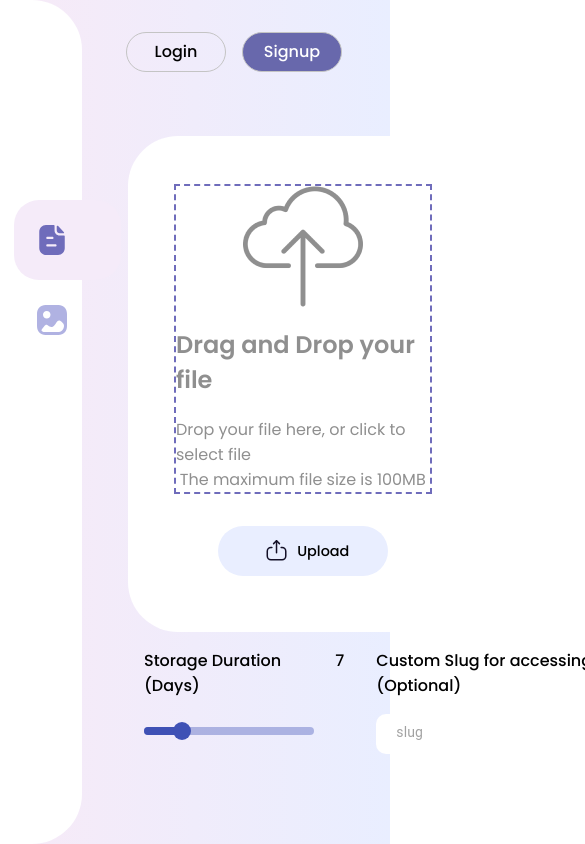
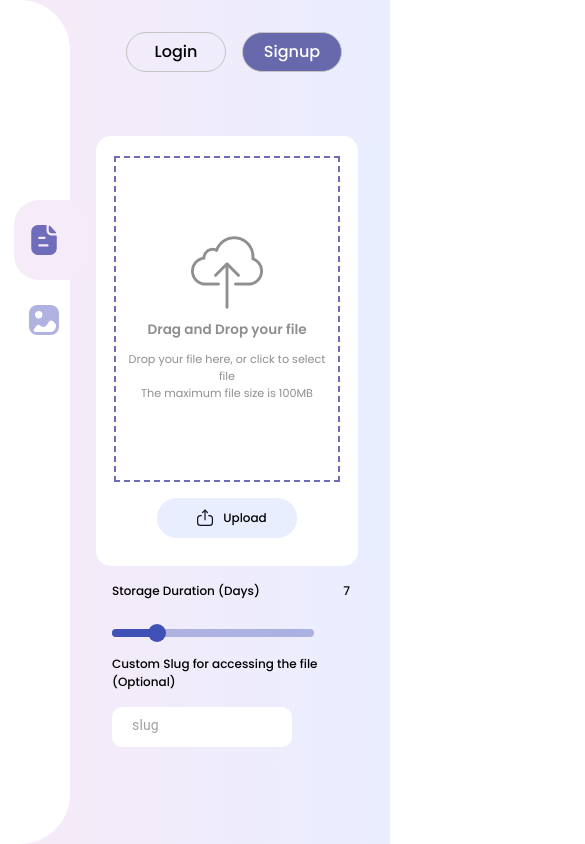
Before and after one commit to thetkpark/cscms-storage, a React (Create React App) app in the folder client/: page / in a window 390 px wide. Shown: the top 844 px of the page, 585 px wide, since content can reach past the window. Built offline with nearby package versions, Linux system fonts and the light colour scheme; no server answers.

Commit message:
fix: responsive mobile :hammer:

```diff
--- a/client/src/components/upload/UploadContainer.js
+++ b/client/src/components/upload/UploadContainer.js
@@ -67,13 +67,7 @@ const UploadContainer = ({ type, handleUpload, setError, progress }) => {
 				) : null}
 				<Button
 					bgColor={'#E9EEFF'}
-					style={{
-						border: 'none',
-						fontSize: '.9rem',
-						width: '170px',
-						height: '50px',
-						marginTop: '2rem'
-					}}
+					className={styles.UploadButton}
 					action={onClick}
 				>
 					<Icon name="upload" role="icon" /> Upload
--- a/client/src/components/util/Button.js
+++ b/client/src/components/util/Button.js
@@ -1,7 +1,7 @@
 import styles from '../../styles/util/Button.module.css'
-const Button = ({ children, color, bgColor, action, style }) => {
+const Button = ({ children, className, color, bgColor, action, style }) => {
 	return (
-		<button className={styles.Btn} style={{ color: color, background: bgColor, ...style }} onClick={action}>
+		<button className={styles.Btn + ' ' + className} style={{ color: color, background: bgColor, ...style }} onClick={action}>
 			{children}
 		</button>
 	)
--- a/client/src/styles/App.module.css
+++ b/client/src/styles/App.module.css
@@ -19,3 +19,9 @@
 		padding: 1rem 2rem 1rem 8rem;
 	}
 }
+
+@media screen and (max-width: 480px) {
+	.ContentWrapper {
+		padding: 1rem 2rem 1rem 6rem;
+	}
+}
--- a/client/src/styles/layout/Sidebar.module.css
+++ b/client/src/styles/layout/Sidebar.module.css
@@ -22,3 +22,13 @@
 .SideBar__item.active {
 	background: #F5EBF9;
 }
+
+@media screen and (max-width:480px) {
+	.SideBar {
+		width: 60px;
+	}
+	.SideBar__item{
+		width: 60px;
+		padding-right: 1rem;
+	}
+}
--- a/client/src/styles/upload/Dropzone.module.css
+++ b/client/src/styles/upload/Dropzone.module.css
@@ -20,3 +20,19 @@
 .drag .DropZoneTextContainer h2 {
 	color: #FFFFFF;
 }
+@media screen and (max-width:480px) {
+	.Dropzone img{
+		width: 35%;
+	}
+	.Dropzone h2 {
+		font-size: .85rem;
+		text-align: center;
+	}
+	.Dropzone p {
+		font-size: .7rem;
+		text-align: center;
+	}
+	.DropZoneTextContainer {
+		padding: 0 .5rem;
+	}
+}
--- a/client/src/styles/upload/UploadContainer.module.css
+++ b/client/src/styles/upload/UploadContainer.module.css
@@ -13,6 +13,7 @@
 	display: flex;
 	flex-direction: column;
 	align-items: center;
+	z-index: 1;
 }
 .CustomBox {
 	margin-top: 1rem;
@@ -39,6 +40,13 @@
 	margin-bottom: 1rem;
 	font-weight: 500;
 }
+.UploadButton {
+	border: none;
+	font-size: 0.9rem;
+	width: 170px;
+	height: 50px;
+	margin-top: 2rem;
+}
 
 @media screen and (max-width: 768px) {
 	.CustomDuration {
@@ -47,7 +55,34 @@
 	.CustomSlug {
 		padding: 0 1rem;
 	}
-	.CustomSlug div[role="textbox"] {
+	.CustomSlug div[role='textbox'] {
 		width: 220px;
 	}
 }
+@media screen and (max-width: 480px) {
+	.BoxUpload {
+		width: calc(100% - 2.5rem);
+		padding: 1.25rem;
+		border-radius: 15px;
+	}
+	.CustomBox {
+		flex-direction: column;
+		font-size: 0.75rem;
+	}
+	.CustomDuration {
+		width: calc(100% - 1.5rem);
+	}
+	.CustomSlug div[role='textbox'] {
+		width: 180px;
+	}
+	.UploadButton {
+		margin-top: 1rem;
+		font-size: 0.75rem;
+		height: 40px;
+		width: 140px;
+	}
+	.UploadButton svg {
+		width: 20px;
+		height: 20px;
+	}
+}
```
